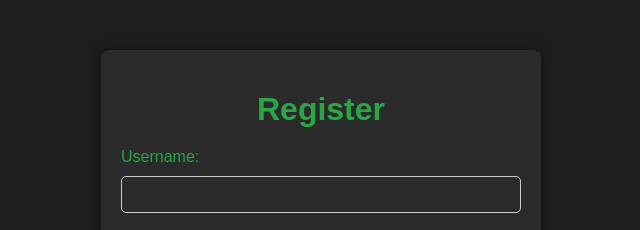
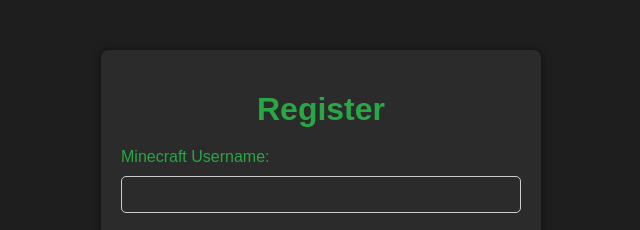
Before and after one commit to Kobachimself/eonverse, a plain HTML site: page register.html in a window 1280 px wide. Shown: the top 230 px of the page, 319-959 px from the left. Drawn offline with Linux system fonts and the light colour scheme.

Commit message:
Update register.html

```diff
--- a/register.html
+++ b/register.html
@@ -82,7 +82,7 @@
     <div class="container">
         <h1>Register</h1>
         <form id="registrationForm" action="/api/register" method="POST">
-            <label for="username">Username:</label>
+            <label for="username">Minecraft Username:</label>
             <input type="text" id="username" name="username" required>
             <label for="discord_username">Discord Username:</label>
             <input type="text" id="discord_username" name="discord_username" required>
@@ -112,8 +112,8 @@
                 }
 
                 const data = await response.json();
-                // Optionally handle the response data (e.g., show a success message)
                 console.log('Registration successful:', data);
+                window.location.href = '/login.html'; // Redirect to login page after successful registration
             } catch (error) {
                 console.error('Registration failed:', error.message);
             }
```
